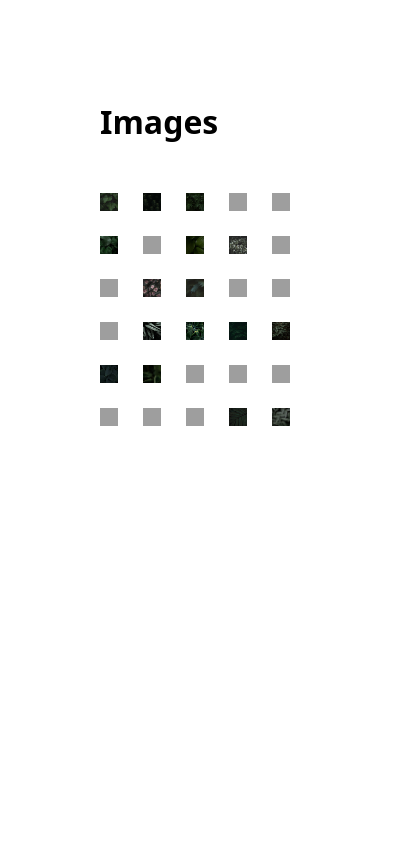
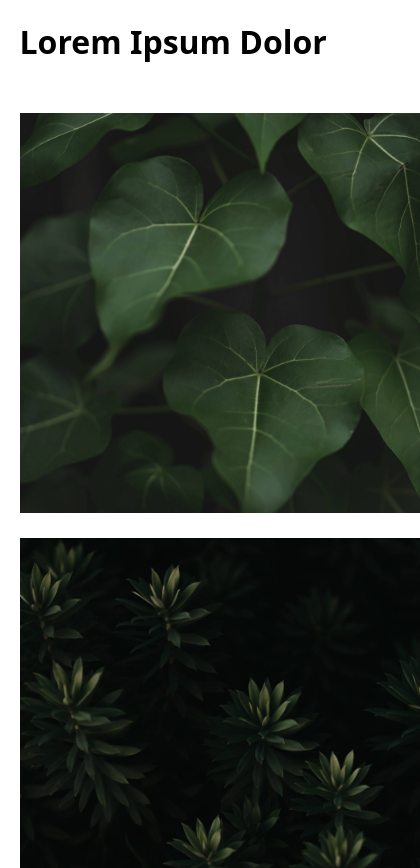
Before and after one commit to dsimon-dev/next-flip-pages, a Next.js app: page / in a window 390 px wide. Shown: the top 868 px of the page, 420 px wide, since content can reach past the window. Before the commit the page ends 844 px from the top, so only its background shows below. Built offline with nearby package versions, Linux system fonts and the light colour scheme; grey boxes are pictures that could not be loaded.

Commit message:
responsive

```diff
--- a/src/pages/index.tsx
+++ b/src/pages/index.tsx
@@ -5,9 +5,15 @@ import { useState } from "react";
 
 export default function Home() {
   return (
-    <main style={{ padding: "100px" }}>
-      <h1 style={{ marginBottom: "50px" }}>Images</h1>
-      <div style={{ display: "grid", gridTemplateColumns: "repeat(5, 1fr)", gap: "25px" }}>
+    <main style={{ padding: "5vw" }}>
+      <h1 style={{ marginBottom: "50px" }}>Lorem Ipsum Dolor</h1>
+      <div
+        style={{
+          display: "grid",
+          gridTemplateColumns: "repeat(auto-fit, minmax(400px, 1fr))",
+          gap: "25px",
+        }}
+      >
         {imageIds.map((id) => (
           <Item key={id} id={id} />
         ))}
@@ -19,13 +25,11 @@ export default function Home() {
 function Item({ id }: { id: number }) {
   const [opacity, setOpacity] = useState(0);
   const [transition, setTransition] = useState<string>();
-  const [animationName, setAnimationName] = useState<string | undefined>("fadein");
 
   const { ref } = useFlip({
     flipKey: id,
     onAnimationStart: () => {
       setOpacity(1);
-      // setAnimationName(undefined);
     },
     onCancel: () => {
       setOpacity(1);
@@ -34,7 +38,7 @@ function Item({ id }: { id: number }) {
   });
 
   return (
-    <Link href={`/${id}`}>
+    <Link href={`/${id}`} style={{ opacity, transition }}>
       <img
         ref={ref}
         src={`/images/${id}.jpg`}
@@ -44,12 +48,6 @@ function Item({ id }: { id: number }) {
           height: "auto",
           aspectRatio: "1 / 1",
           objectFit: "cover",
-          transition,
-          opacity,
-          // animationName,
-          // animationDelay: "250ms",
-          // animationDuration: "250ms",
-          // animationFillMode: "forwards",
         }}
       />
     </Link>
```
Also changed, not shown: src/animations.ts (added, +9 -0 lines), src/pages/[id].tsx (+4 -8 lines).
